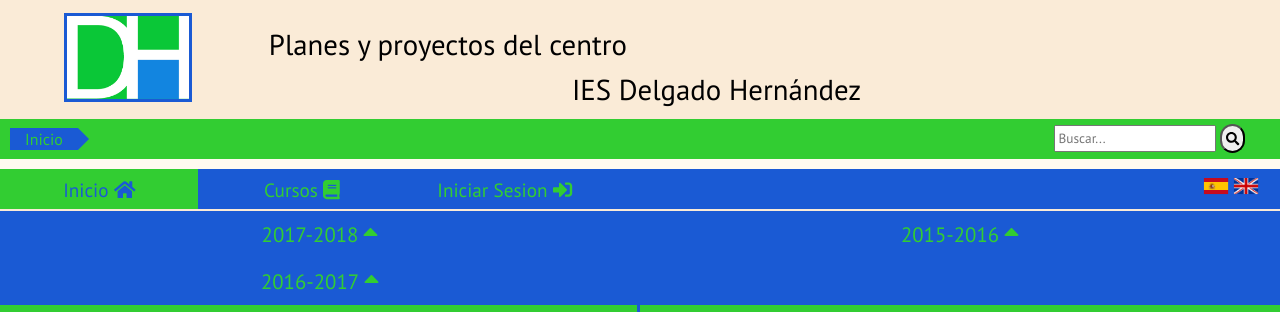
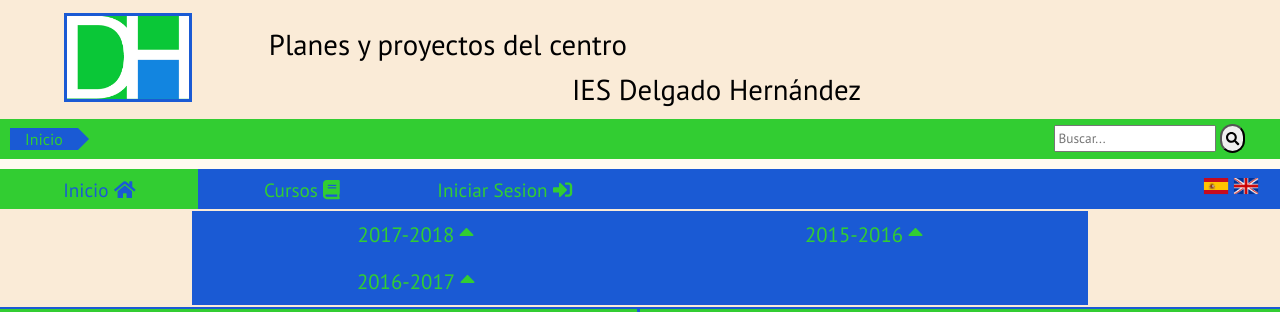
Before and after one commit to neglato/001_Proyecto_centro_buena, a PHP site: page /cursos.php in a window 1280 px wide. Shown: the top 312 px of the page. Run offline with PHP 8.4, Linux system fonts and the light colour scheme; data comes from the database, SQL or seed files in the repository; some libraries are stand-ins or nearby versions.

Commit message:
dani-cursos escritorio

```diff
--- a/_css/cursos.css
+++ b/_css/cursos.css
@@ -44,7 +44,12 @@
     display: none;
 }
 
-@media (min-width: 900px) {
+@media (min-width: 980px) {
+    section{
+        width: 70%;
+        margin: 0 auto;
+        border-bottom: 4px solid antiquewhite;
+    }
     section #cursoA{
         width: 50%;
         float:left;
```
